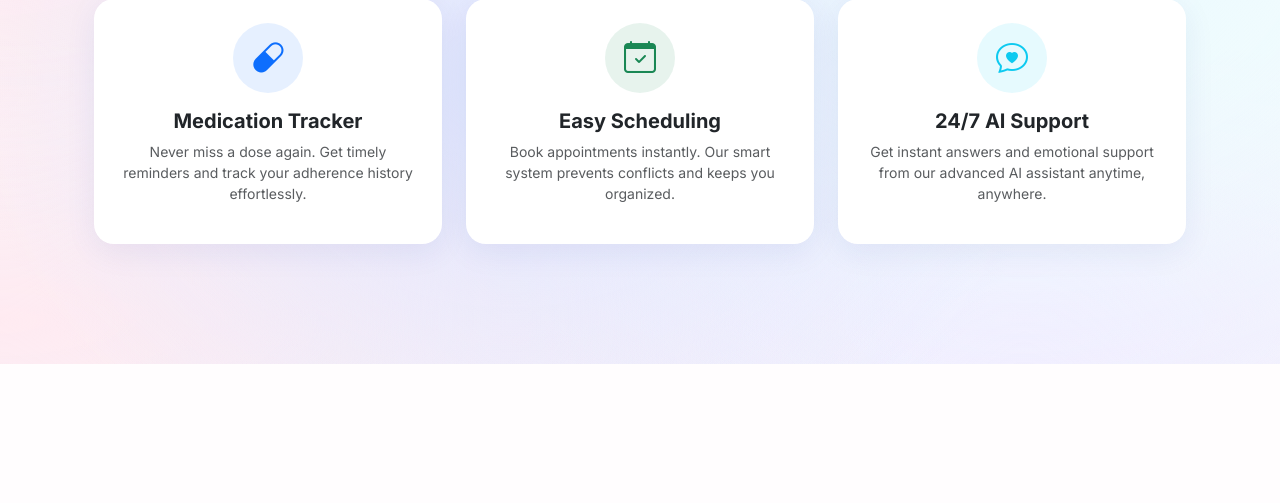
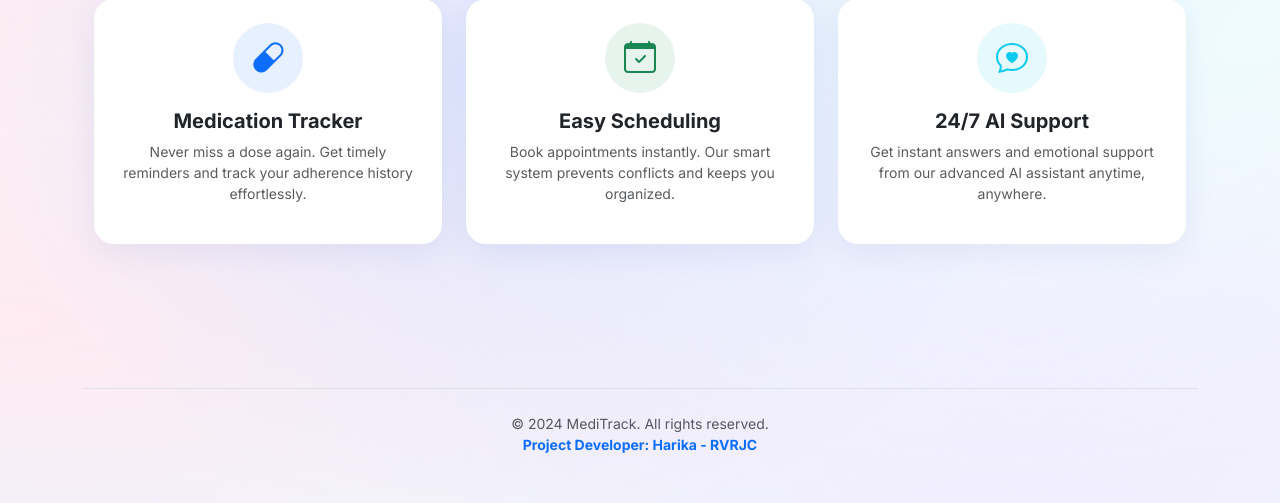
Before and after one commit to codedbyharika/Med-track, a Flask app: page / in a window 1280 px wide. Shown: the part 879-1382 px from the top of the page. Before the commit the page ends 1243 px from the top, so only its background shows below. Run offline with Flask 3, Linux system fonts and the light colour scheme.

Commit message:
added ui images

```diff
--- a/app/templates/landing.html
+++ b/app/templates/landing.html
@@ -91,4 +91,10 @@
         </div>
     </div>
 </div>
+
+<footer class="mt-5 text-center text-muted small py-4 border-top">
+    <p class="mb-0">&copy; 2024 MediTrack. All rights reserved.</p>
+    <p class="mb-0 fw-bold text-primary">Project Developer: Harika - RVRJC</p>
+</footer>
+</div>
 {% endblock %}
--- a/app/views.py
+++ b/app/views.py
@@ -1,4 +1,4 @@
-from flask import Blueprint, render_template, request, jsonify
+from flask import Blueprint, render_template, request, jsonify, redirect, url_for
 from flask_login import login_required, current_user
 
 main = Blueprint('main', __name__)
```
Also changed, not shown: Ui_sample_images/appointments_page.png (added), Ui_sample_images/chatbot_page.png (added), Ui_sample_images/home dashboard.png (added), Ui_sample_images/landing_page1.png (added), Ui_sample_images/landing_page2.png (added), Ui_sample_images/login_page.png (added), Ui_sample_images/medicines_page.png (added), 1 other file.
